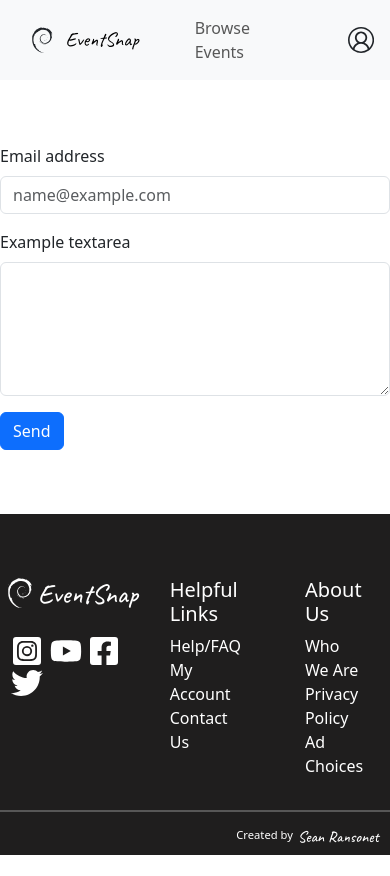
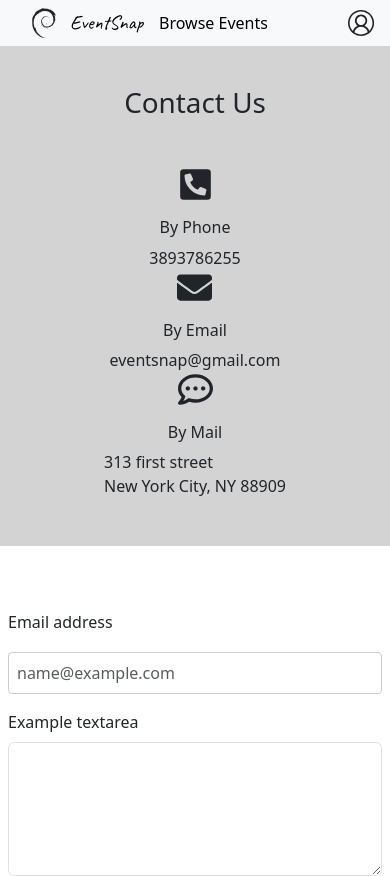
Before and after one commit to seanrandevs/event-management-frontend, a React (Create React App) app: page /#/contact in a window 390 px wide. Before the commit this address led to /. Shown: the top 876 px of the page. Before the commit the page ends 855 px from the top, so only its background shows below. Built offline with nearby package versions, Linux system fonts and the light colour scheme.

Commit message:
Routers, Event Image, Footer
Routed all the pages, Fixed Event Image to be responsive, and Finished the Footer.

```diff
--- a/src/App.css
+++ b/src/App.css
@@ -1,5 +1,8 @@
 .footer-icon, .card, .helpful-links ul, .about-us ul {
     cursor: pointer;
+}
+.helpful-links a, .navbar a {
+    text-decoration: none;
 }
 .navbar .container {
     margin: 0;
@@ -12,6 +15,9 @@
 }
 .navbar-brand, .creator h6, .left h4 {
     font-family: "Caveat", cursive;
+}
+.me-auto a {
+    color: #000000;
 }
 .d-flex{
     margin: 0 auto;
@@ -80,6 +86,9 @@
 .helpful-links, .about-us {
   margin: 0 2rem;
 }
+.helpful-links a {
+    color: #ffff;
+}
 .left{
     margin-left: 0.5rem;
 }
@@ -127,8 +136,11 @@
     padding: 1rem;
 }
  .event img {
-   max-width: 800px;
-   max-height: 600px;
+   margin: 0 auto;
+   width: 700px;
+   max-width: 100%;
+   height: auto;
+   display: block;
  }
  .description {
     max-width: 800px;
@@ -147,7 +159,32 @@
  .contact-page form {
     max-width: 800px;
     margin: 4rem auto;
+    padding: 0 0.5rem
  }
+ .contact {
+    background-color: lightgray;
+    height: 350px;
+ }
+ .contact h1 {
+    text-align: center;
+    padding: 2.5rem 0;
+ }
+ .contacts {
+    display: flex;
+    justify-content: space-evenly;
+    align-items: center;
+ }
+.contacts .icons {
+    width: 35px;
+    height: 35px;
+    margin-bottom: 1rem;
+}
+.email, .mailbox, .phone {
+    display: flex;
+    flex-direction: column;
+    justify-content: center;
+    align-items: center;
+}
 
   /* Loading Homepage Animation */
 .animate {
@@ -183,3 +220,70 @@
     opacity: 1;
     transform: translateX(0);
   }
+  /* Media Styling */
+  @media screen and (max-width: 700px) {
+    .contacts {
+        display: flex;
+        flex-direction: column;
+        justify-content: space-around;
+        align-items: center;
+        height: 300px;
+     }
+     .contact {
+        background-color: lightgray;
+        height: 500px;
+     }
+  }
+
+
+/* Modal CSS */
+.modal {
+    display: flex;
+    justify-content: center;
+    align-items: center;
+    position: fixed;
+    z-index: 1;
+    left: 0;
+    top: 0;
+    width: 100%;
+    height: 100%;
+    background-color: rgba(0, 0, 0, 0.5);
+  }
+
+  .modal-content {
+    background-color: #fff;
+    padding: 20px;
+    border-radius: 8px;
+    width: 90%;
+    max-width: 500px;
+    text-align: center;
+  }
+
+  .close {
+    position: absolute;
+    right: 10px;
+    top: 10px;
+    font-size: 24px;
+    cursor: pointer;
+  }
+
+  button {
+    padding: 10px 20px;
+    margin-top: 10px;
+    background-color: #4CAF50;
+    color: white;
+    border: none;
+    cursor: pointer;
+  }
+
+  button:hover {
+    background-color: #45a049;
+  }
+
+  input[type="email"] {
+    padding: 8px;
+    margin: 10px 0;
+    width: 100%;
+    border-radius: 4px;
+    border: 1px solid #ccc;
+  }
--- a/src/App.js
+++ b/src/App.js
@@ -1,15 +1,51 @@
-// import { Routes, Route } from 'react-router-dom';
+import { Routes, Route } from 'react-router-dom';
 import './App.css';
-// import Homepage from './components/Homepage';
-import ContactPage from './components/ContactPage';
+import Homepage from './components/Homepage';
+import EventsPage from './components/EventsPage'
+import Event from './components/Event'
+import ContactPage from './components/ContactPage'
+import { useEffect, useState } from "react";
+import { useLocation } from "react-router-dom";
+import SignupPopup from './components/SignupPopup';
 
 function App() {
+
+  const [isModalOpen, setIsModalOpen] = useState(false);
+
+  // Automatically show the modal after 3 seconds
+  useEffect(() => {
+    const timer = setTimeout(() => {
+      setIsModalOpen(true);
+    }, 3000); // Show the modal after 3 seconds
+
+    return () => clearTimeout(timer); // Cleanup the timer when component unmounts
+  }, []);
+
+  const closeModal = () => {
+    setIsModalOpen(false);
+  };
+
+  const ScrollToTop = (props) => {
+    const location = useLocation();
+    useEffect(() => {
+      window.scrollTo(0, 0);
+    }, [location]);
+
+    return <>{props.children}</>
+  };
+
     return (
-      <ContactPage />
-      // <Homepage />
-        // <Routes>
-        //   <Route path='/' element={Homepage}/>
-        // </Routes>
+      <div>
+         <ScrollToTop>
+        <Routes>
+          <Route path="/" element={<Homepage />}/>
+          <Route path="/eventspage" element={<EventsPage />}/>
+          <Route path="/event" element={<Event />}/>
+          <Route path="/contact" element={ <ContactPage />}/>
+          <Route path="/sipnuppopup" element={ <SignupPopup isOpen={isModalOpen} onClose={closeModal} />}/>
+        </Routes>
+        </ScrollToTop>
+      </div>
     );
 }
 
--- a/src/components/ContactPage.js
+++ b/src/components/ContactPage.js
@@ -1,4 +1,5 @@
 import { Form, Button } from 'react-bootstrap';
+import { FaPhoneSquareAlt, FaEnvelope, FaRegCommentDots  } from "react-icons/fa";
 import Navbar from './Nav_bar';
 import Footer from './Footer';
 
@@ -6,6 +7,28 @@ const ContactPage = () => {
   return (
     <div className="contact-page">
       <Navbar />
+      <div className="contact">
+        <h1>Contact Us</h1>
+          <div className="contacts">
+            <div className="phone">
+              <FaPhoneSquareAlt className="icons" />
+              <h6>By Phone</h6>
+              <div>3893786255</div>
+            </div>
+            <div className="email">
+              <FaEnvelope className="icons" />
+              <h6>By Email</h6>
+              <div>eventsnap@gmail.com</div>
+            </div>
+            <div className="mailbox">
+              <FaRegCommentDots className="icons" />
+              <h6>By Mail</h6>
+              <div>313 first street
+              <div>New York City, NY 88909</div>
+              </div>
+            </div>
+          </div>
+      </div>
           <Form>
             <Form.Group className="mb-3" controlId="exampleForm.ControlInput1">
               <Form.Label>Email address</Form.Label>
--- a/src/components/EventsPage.js
+++ b/src/components/EventsPage.js
@@ -6,6 +6,8 @@ import Card from 'react-bootstrap/Card';
 import Col from 'react-bootstrap/Col';
 import Row from 'react-bootstrap/Row';
 import cardImg from '../assets/images/events-pic.jpg';
+import { Link } from "react-router-dom";
+
 const EventsPage = () => {
   return (
     <div className="event-page">
@@ -22,6 +24,7 @@ const EventsPage = () => {
             </Form>
         <Row xs={1} md={3} className="g-5">
           {Array.from({ length: 9 }).map((_, idx) => (
+          <Link to="/event">
             <Col key={idx}>
               <Card>
                 <Card.Img variant="top" src={cardImg} />
@@ -35,6 +38,7 @@ const EventsPage = () => {
                 </Card.Body>
               </Card>
             </Col>
+            </Link>
           ))}
         </Row>
       <Footer />
--- a/src/components/Footer.js
+++ b/src/components/Footer.js
@@ -1,5 +1,6 @@
 import { VscTerminalDebian  } from "react-icons/vsc";
 import { FaInstagramSquare, FaYoutube, FaFacebookSquare, FaTwitter   } from "react-icons/fa";
+import { Link } from "react-router-dom";
 
 const Footer = () => {
   return (
@@ -24,7 +25,7 @@ const Footer = () => {
           <ul>
             <li>Help/FAQ</li>
             <li>My Account</li>
-            <li>Contact Us</li>
+            <Link to="/contact"><li>Contact Us</li></Link>
           </ul>
         </div>
         <div className="about-us">
--- a/src/components/HomeEvents.js
+++ b/src/components/HomeEvents.js
@@ -2,13 +2,14 @@ import Card from 'react-bootstrap/Card';
 import Col from 'react-bootstrap/Col';
 import Row from 'react-bootstrap/Row';
 import cardImg from '../assets/images/events-pic.jpg';
-
+import { Link } from "react-router-dom";
 
 const HomeEvents = () => {
   return (
     <div>
         <Row xs={1} md={3} className="g-5">
           {Array.from({ length: 6 }).map((_, idx) => (
+            <Link to="/event">
             <Col key={idx}>
               <Card>
                 <Card.Img variant="top" src={cardImg} />
@@ -22,6 +23,7 @@ const HomeEvents = () => {
                 </Card.Body>
               </Card>
             </Col>
+            </Link>
           ))}
         </Row>
     </div>
--- a/src/components/Homepage.js
+++ b/src/components/Homepage.js
@@ -6,40 +6,36 @@ import HomeEvents from "./HomeEvents";
 import HomeImg from '../assets/images/events-home.jpg'
 import Footer from "./Footer";
 import HomeCarousel from "./HomeCarousel";
+import { useEffect } from 'react';
+
 
 const Homepage = () => {
 
-    // Fuctions for loading homepage
-  window.addEventListener('load', function() {
-    // Get all elements with the 'animate' class
+  useEffect(() => {
     const components = document.querySelectorAll('.animate');
-
-    // Add 'show' class to each component after a slight delay
     components.forEach((component, index) => {
       setTimeout(() => {
         component.classList.add('show');
-      }, index * 200); // Adds delay for each component (200ms stagger effect)
+      }, index * 200);
     });
-  });
 
-  window.addEventListener('load', function() {
     const leftComponents = document.querySelectorAll('.slide-left');
     const rightComponents = document.querySelectorAll('.slide-right');
 
-    // Stagger the loading of left components
     leftComponents.forEach((component, index) => {
       setTimeout(() => {
         component.classList.add('show');
       }, index * 200);
     });
 
-    // Stagger the loading of right components
     rightComponents.forEach((component, index) => {
       setTimeout(() => {
         component.classList.add('show');
-      }, index * 200 + 400); // 400ms delay added to right components for effect
+      }, index * 200 + 400);
     });
-  });
+  }, []);
+
+
 
   return (
     <>
--- a/src/components/Nav_bar.js
+++ b/src/components/Nav_bar.js
@@ -2,6 +2,7 @@ import Container from 'react-bootstrap/Container';
 import Nav from 'react-bootstrap/Nav';
 import Navbar from 'react-bootstrap/Navbar';
 import { VscAccount, VscTerminalDebian  } from "react-icons/vsc";
+import { Link } from "react-router-dom";
 
 const Nav_bar = () => {
   return (
@@ -9,9 +10,11 @@ const Nav_bar = () => {
       <Navbar bg="light" data-bs-theme="light">
         <Container>
         <VscTerminalDebian className="logo" />
-          <Navbar.Brand href="#home">EventSnap</Navbar.Brand>
+        <Link to="/">
+          <Navbar.Brand href="/home">EventSnap</Navbar.Brand>
+        </Link>
           <Nav className="me-auto">
-            <Nav.Link href="#browseevents">Browse Events</Nav.Link>
+          <Link to="/eventspage">Browse Events</Link>
           </Nav>
         </Container>
         <VscAccount className="account-logo" />
--- /dev/null
+++ b/src/components/SignupPopup.js
@@ -0,0 +1,22 @@
+
+
+const SignupPopup = (isOpen, onClose) => {
+
+        if (!isOpen) return null;
+
+  return (
+    <div className="modal" onClick={onClose}>
+      <div className="modal-content" onClick={e => e.stopPropagation()}>
+        <span className="close" onClick={onClose}>&times;</span>
+        <h2>Sign up for Full Access</h2>
+        <form>
+          <label htmlFor="email">Email:</label>
+          <input type="email" id="email" name="email" required />
+          <button type="submit">Sign Up</button>
+        </form>
+      </div>
+    </div>
+  )
+}
+
+export default SignupPopup
--- a/src/index.js
+++ b/src/index.js
@@ -9,7 +9,7 @@ import 'bootstrap/dist/css/bootstrap.min.css';
 const root = ReactDOM.createRoot(document.getElementById('root'));
 root.render(
   <React.StrictMode>
-    <HashRouter hashType="slash">
+    <HashRouter  hashType="slash">
       <App />
     </HashRouter>
   </React.StrictMode>
```
